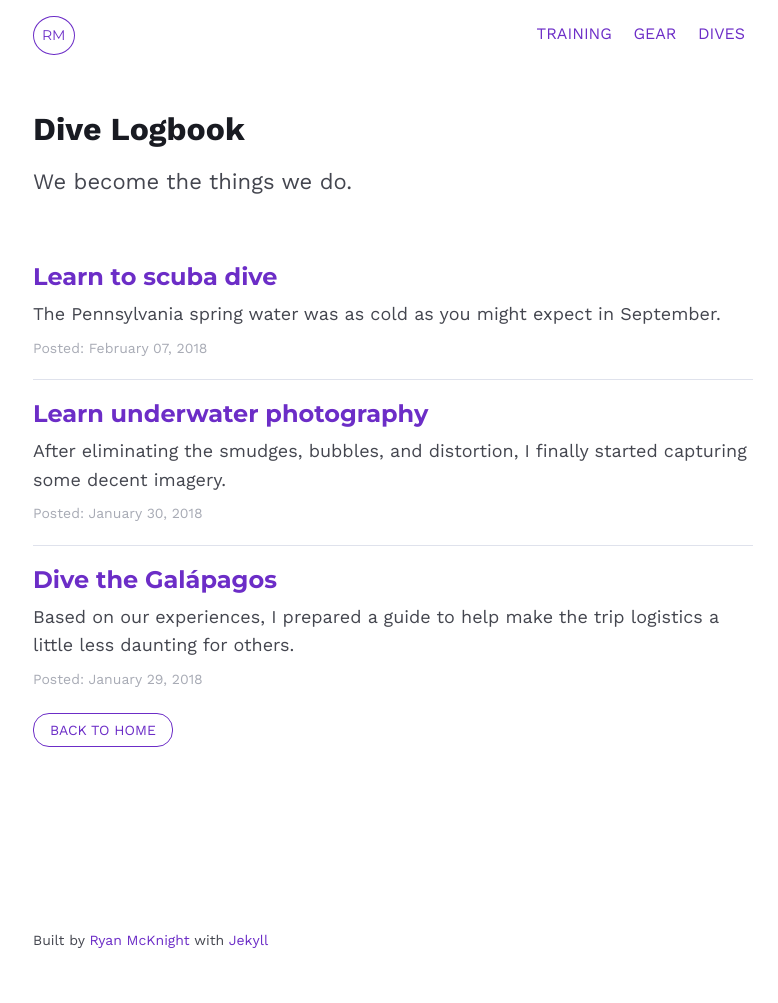
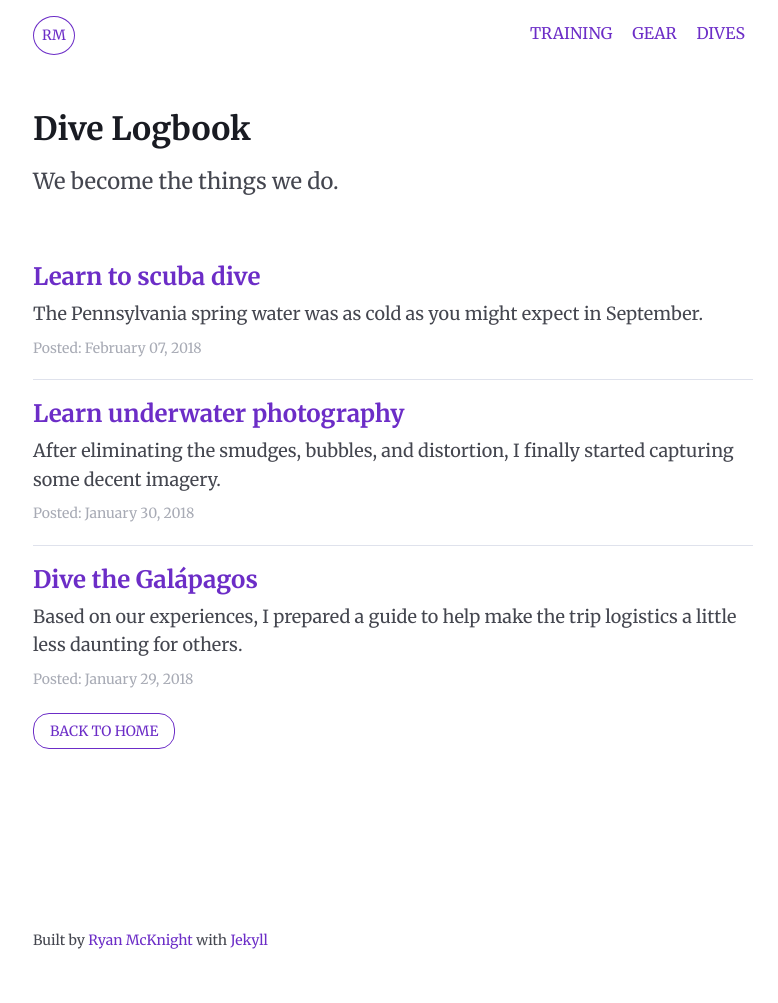
Before and after one commit to mcknightlabs/divegoals, a Jekyll site: the page built from index.html, in a window 1280 px wide. Shown: the whole page, without its empty margins (247-1025 px from the left). Built offline with Jekyll 4.4.1, drawn with Linux system fonts in a browser that asks for light colours.

Commit message:
updates typography

```diff
--- a/_layouts/default.html
+++ b/_layouts/default.html
@@ -5,8 +5,7 @@
         <meta name="viewport" content="width=device-width, initial-scale=1.0" />
 		<title>{{ page.title }}</title>
         <link rel="stylesheet" href="{{ site.github.url }}/stylesheets/app.css" />
-        <link href='https://fonts.googleapis.com/css?family=Montserrat:400,700' rel='stylesheet' type='text/css'>
-        <link href="https://fonts.googleapis.com/css?family=Work+Sans:100,400,700,800" rel="stylesheet">
+        <link href="https://fonts.googleapis.com/css?family=Merriweather:300,300i,400,400i,700,700i,900,900i" rel="stylesheet">
         <script src="{{ site.github.url }}/js/classie.js"></script>
 		<link rel="alternate" type="application/rss+xml" title="Summit Goals RSS" href="http://summitgoals.com/feed.xml" />
 		<meta property="og:url" content="{{ site.url }}{{ page.url }}" />
--- a/scss/_article.scss
+++ b/scss/_article.scss
@@ -45,7 +45,7 @@ article, article.b {
 	h1 {
 		font-size: 1.675rem;
 		line-height: 1.2;
-		font-weight: 800;
+		font-weight: 100;
 		margin-top: 0rem;
 		margin-bottom: 1rem;
 		text-align: center;
@@ -166,7 +166,7 @@ article, article.b {
 			font-size: 2.675rem;
 		}
 		h1 {
-			font-size: 2.675rem
+			font-size: 2.5rem
 		}
 		h3, h2 {
 			margin: 3.5rem auto 1rem auto;
--- a/scss/_global.scss
+++ b/scss/_global.scss
@@ -1,5 +1,5 @@
 body {
-	font-family: 'Work Sans', sans-serif;
+	font-family: 'Merriweather', Georgia, serif;
 	-webkit-font-smoothing: antialiased;
 	-moz-osx-font-smoothing: grayscale;
 	overflow-y: scroll;
--- a/scss/_listing.scss
+++ b/scss/_listing.scss
@@ -24,7 +24,7 @@
 		}
 	}
 	h2 {
-		font-family: Montserrat, sans-serif;
+		font-family: 'Merriweather', Georgia, serif;
 		font-size: 1.5rem;
 		font-weight: 600;
 		line-height: 1.2;
--- a/scss/_nav.scss
+++ b/scss/_nav.scss
@@ -58,7 +58,7 @@ header {
 	text-align: center;
 	font-weight: 400;
 	font-size: .875rem;
-	font-family: Montserrat;
+	font-family: 'Merriweather', Georgia, serif;
 	border: solid 1px #333;
 	border-radius: 50%;
 	line-height: 1.5;
--- a/stylesheets/app.css
+++ b/stylesheets/app.css
@@ -359,7 +359,7 @@ template {
   display: none; }
 
 body {
-  font-family: 'Work Sans', sans-serif;
+  font-family: 'Merriweather', Georgia, serif;
   -webkit-font-smoothing: antialiased;
   -moz-osx-font-smoothing: grayscale;
   overflow-y: scroll; }
@@ -614,7 +614,7 @@ header {
   text-align: center;
   font-weight: 400;
   font-size: .875rem;
-  font-family: Montserrat;
+  font-family: 'Merriweather', Georgia, serif;
   border: solid 1px #333;
   border-radius: 50%;
   line-height: 1.5;
@@ -749,7 +749,7 @@ form button:hover {
   margin: 0;
   padding: 0; }
 .article-list h2 {
-  font-family: Montserrat, sans-serif;
+  font-family: 'Merriweather', Georgia, serif;
   font-size: 1.5rem;
   font-weight: 600;
   line-height: 1.2;
@@ -834,7 +834,7 @@ article, article.b {
 article h1, article.b h1 {
   font-size: 1.675rem;
   line-height: 1.2;
-  font-weight: 800;
+  font-weight: 100;
   margin-top: 0rem;
   margin-bottom: 1rem;
   text-align: center; }
@@ -922,7 +922,7 @@ article .meta, article.b .meta {
   article .article-title, article.b .article-title {
     font-size: 2.675rem; }
   article h1, article.b h1 {
-    font-size: 2.675rem; }
+    font-size: 2.5rem; }
   article h3, article h2, article.b h3, article.b h2 {
     margin: 3.5rem auto 1rem auto; }
   article h4, article.b h4 {
```
Also changed, not shown: 1 other file.
